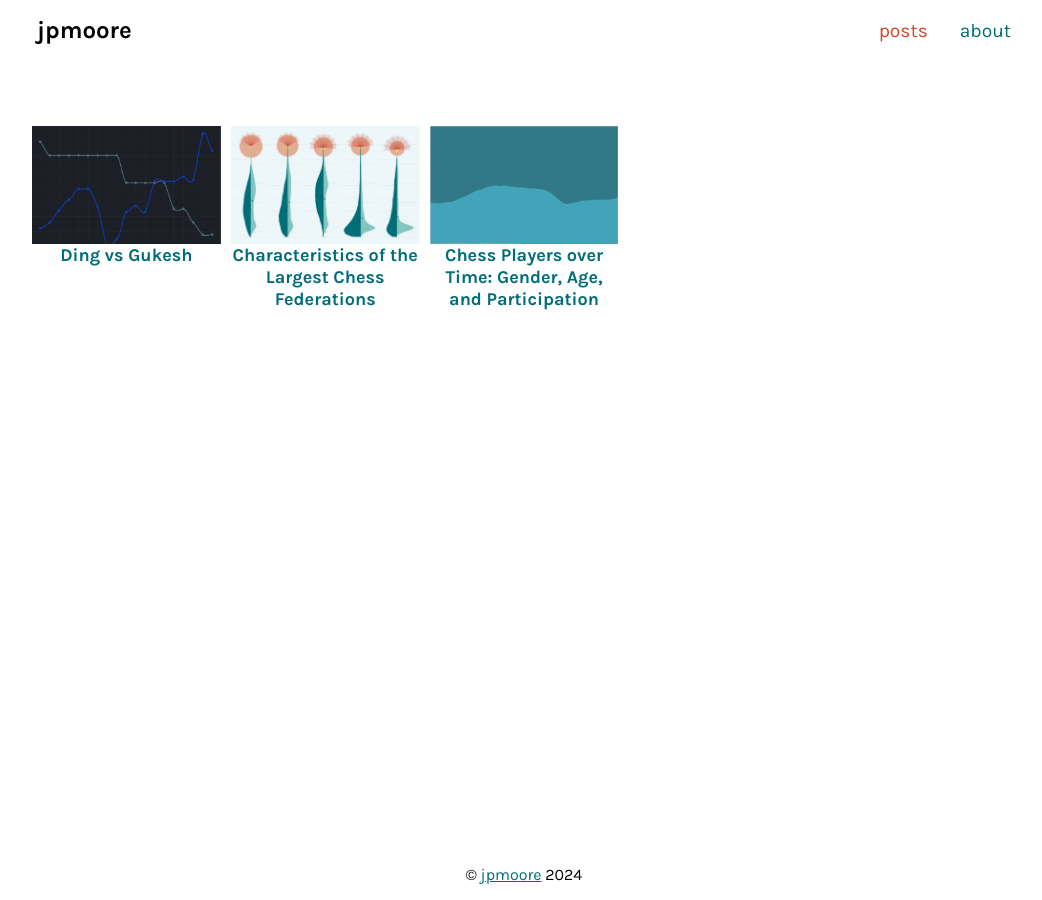
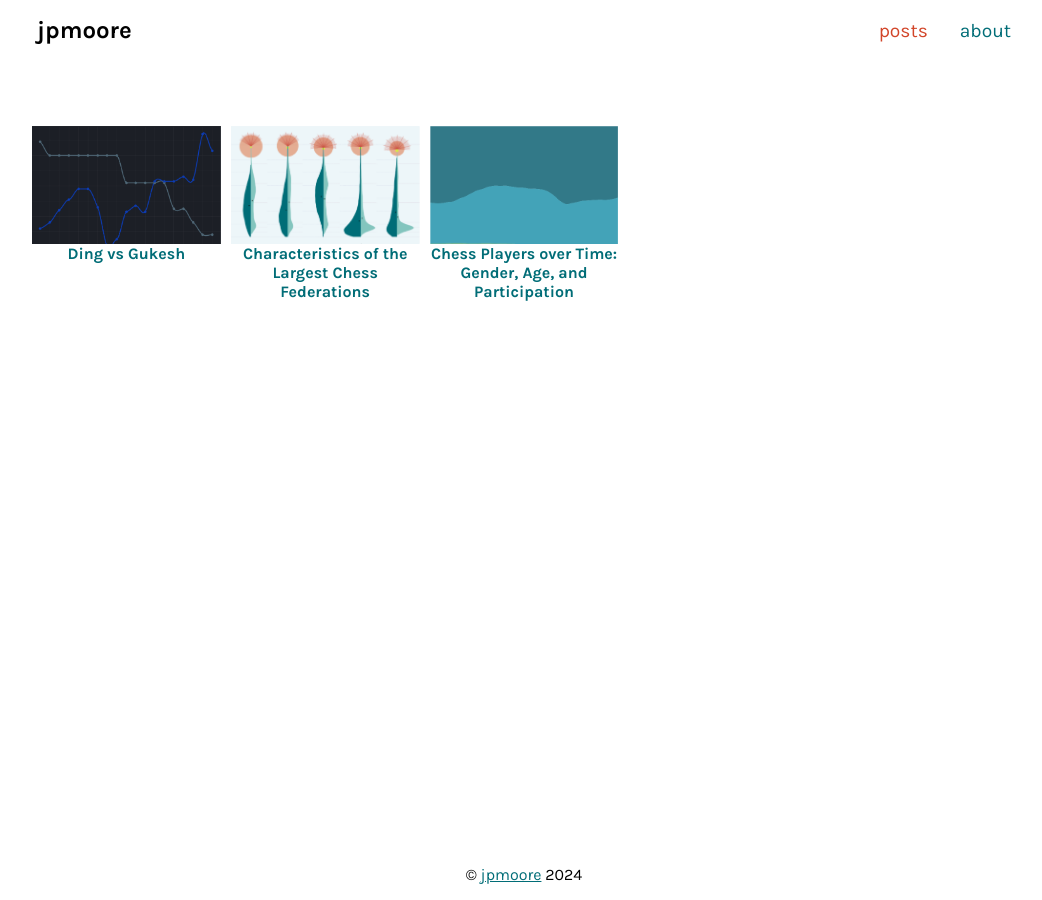
Before and after one commit to jessjep/jessjep.github.io, a Jekyll site: the page built from index.html, in a window 1280 px wide. Shown: the whole page, without its empty margins (116-1158 px from the left). Built offline with Jekyll 4.4.1, drawn with Linux system fonts in a browser that asks for light colours.

Commit message:
styling changes
font, font size, width of page

```diff
--- a/assets/css/styles.css
+++ b/assets/css/styles.css
@@ -14,7 +14,7 @@
 
 /* Used for blog titles in both links on homepage and title of a post on it's specific page */
 h2 {
-  font-size: 1.125rem;
+  font-size: 1rem;
   margin: 0;
 }
 
```
Also changed, not shown: 1 other file.
